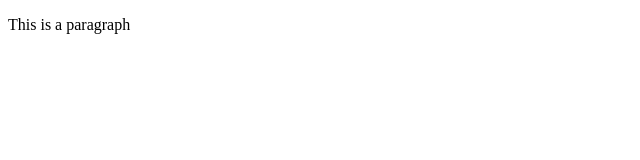
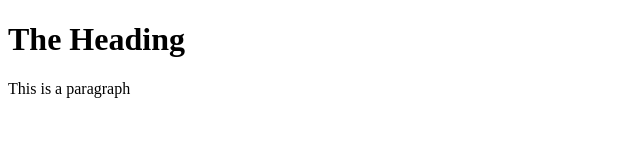
Before and after one commit to Fatima-Malek15/gitProject, a plain HTML site: page index.html in a window 1280 px wide. Shown: the whole page, without its empty margins (0-640 px from the left). Drawn offline with Linux system fonts and the light colour scheme.

Commit message:
Changed font-size of h1

```diff
--- a/index.html
+++ b/index.html
@@ -6,6 +6,7 @@
     <title>Document</title>
 </head>
 <body>
+    <h1>The Heading</h1>
     <p>This is a paragraph</p>
 
 </body>
--- a/style.css
+++ b/style.css
@@ -1,3 +1,7 @@
 body{
     background-color: red;
 }
+
+h1{
+    font-size: 30px;
+}
```
